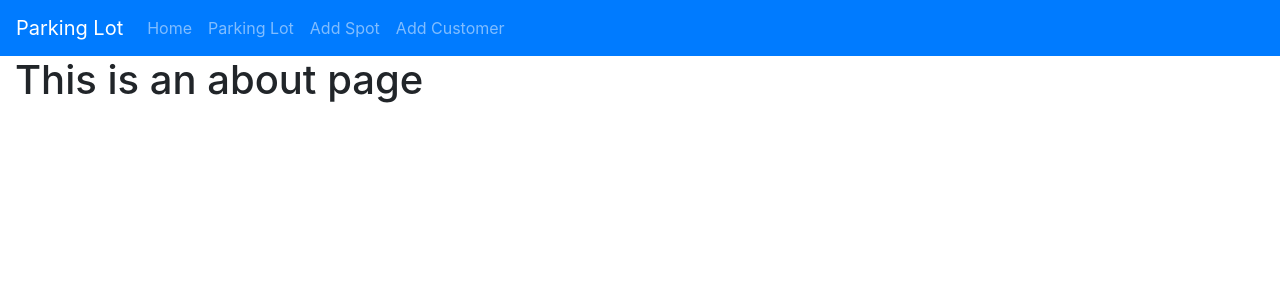
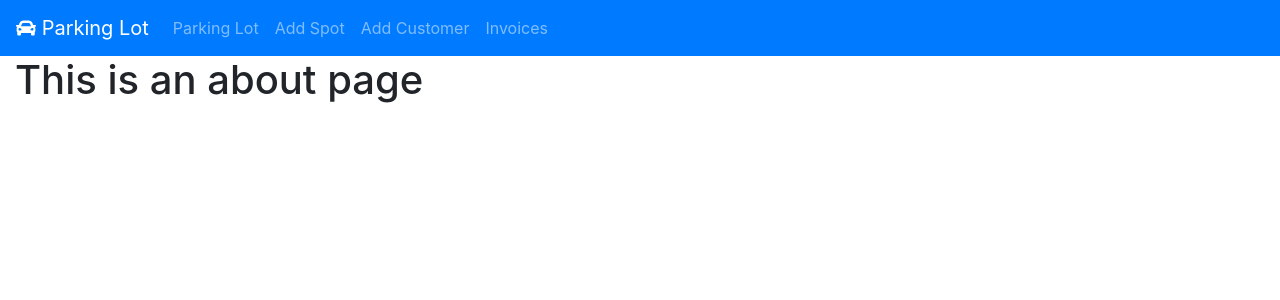
Before and after one commit to LarisMahmutaj/parking-lot, a Vue app: page /#/about in a window 1280 px wide. Shown: the top 300 px of the page. Built offline with nearby package versions, Linux system fonts and the light colour scheme.

Commit message:
Added Invoices component with its functionality

```diff
--- a/config/server.js
+++ b/config/server.js
@@ -5,6 +5,7 @@ const mongoose = require("mongoose")
 const config = require("./DB")
 const spots = require("../routes/spots")
 const customers = require("../routes/customers")
+const invoices = require("../routes/invoices")
 
 mongoose.Promise = global.Promise
 mongoose.connect(config.DB)
@@ -14,6 +15,7 @@ app.use(bodyParser.json())
 app.use(cors())
 app.use("/spots", spots)
 app.use("/customers", customers)
+app.use("/invoices", invoices)
 
 var port = process.env.PORT || 4000
 
--- /dev/null
+++ b/src/components/Invoices/Invoices.vue
@@ -0,0 +1,44 @@
+<template>
+	<div>
+		<table class="table table-hover my-5">
+			<thead class="thead-dark">
+				<tr>
+					<th scope="col">ID</th>
+					<th scope="col">Spot ID</th>
+					<th scope="col">Start Time</th>
+					<th scope="col">End Time</th>
+					<th scope="col">Receipt</th>
+				</tr>
+			</thead>
+			<tbody>
+				<tr v-for="invoice in allInvoices" :key="invoice.invoice_id">
+					<th scope="row">{{ invoice.invoice_id }}</th>
+					<td>{{ invoice.spot_id }}</td>
+					<td>{{ new Date(invoice.start_time).toLocaleString("en-GB") }}</td>
+					<td>{{ new Date(invoice.end_time).toLocaleString("en-GB") }}</td>
+					<td>{{ invoice.receipt.toFixed(2) }}€</td>
+				</tr>
+			</tbody>
+		</table>
+	</div>
+</template>
+
+<script>
+	/* eslint-disable */
+	import { mapGetters, mapActions } from "vuex";
+
+	export default {
+		name: "Invoices",
+
+		computed: mapGetters(["allInvoices"]),
+		created() {
+			this.fetchInvoices();
+		},
+		methods: {
+			...mapActions(["fetchInvoices"])
+		}
+	};
+</script>
+
+<style>
+</style>
--- a/src/components/Parking/ParkingLot.vue
+++ b/src/components/Parking/ParkingLot.vue
@@ -28,15 +28,11 @@
 <script>
 	/* eslint-disable */
 	import Spot from "./Spot";
-	import axios from "axios";
 	import { mapGetters, mapActions } from "vuex";
 
 	export default {
 		name: "ParkingLot",
 		computed: mapGetters(["freeSpots", "occupiedSpots"]),
-		data() {
-			return {};
-		},
 		components: {
 			Spot: Spot
 		},
@@ -54,6 +50,7 @@
 		width: 100%;
 		height: 100%;
 		display: flex;
+		align-content: baseline;
 		flex-wrap: wrap;
 	}
 
--- a/src/components/Parking/Spot.vue
+++ b/src/components/Parking/Spot.vue
@@ -73,6 +73,6 @@
 <style scoped>
 	.card {
 		margin: 10px;
-		width: 210px;
+		width: 228px;
 	}
 </style>
--- a/src/components/Parking/SpotDetails.vue
+++ b/src/components/Parking/SpotDetails.vue
@@ -65,12 +65,12 @@
 			};
 		},
 		computed: {
-			...mapGetters(["spotDetails"])
+			...mapGetters(["spotDetails", "allInvoices"])
 		},
 		created() {},
 
 		methods: {
-			...mapActions(["getSpot", "updateSpot"]),
+			...mapActions(["getSpot", "updateSpot", "addInvoice"]),
 			async startSession() {
 				var updSpot = this.spotDetails;
 				updSpot.start_time = new Date();
@@ -83,12 +83,24 @@
 				});
 			},
 			async endSession() {
-				var updSpot = this.spotDetails;
+				//End Session
+				const updSpot = { ...this.spotDetails };
 				updSpot.start_time = null;
 				updSpot.status = "Free";
 				alert("Receipt: " + updSpot.receipt.toFixed(2) + "€");
 				updSpot.receipt = 0;
 
+				//Set Invoice
+				var invoiceId = this.allInvoices.length + 1;
+				var invoice = {
+					invoice_id: invoiceId,
+					spot_id: this.spotDetails.spot_id,
+					start_time: new Date(this.spotDetails.start_time),
+					end_time: new Date(),
+					receipt: this.spotDetails.receipt
+				};
+
+				await this.addInvoice(invoice);
 				await this.updateSpot(updSpot);
 				this.$router.push({
 					name: "parking-lot"
--- a/src/components/layout/Navbar.vue
+++ b/src/components/layout/Navbar.vue
@@ -1,6 +1,8 @@
 <template>
 	<nav class="navbar sticky-top navbar-expand-lg navbar-dark bg-primary">
-    <router-link class="navbar-brand" to="/">Parking Lot</router-link>
+		<router-link class="navbar-brand" to="/parking-lot"
+			><i class="fas fa-car"></i> Parking Lot</router-link
+		>
 		<button
 			class="navbar-toggler"
 			type="button"
@@ -15,16 +17,24 @@
 		<div class="collapse navbar-collapse" id="navbarColor01">
 			<ul class="navbar-nav mr-auto">
 				<li class="nav-item">
-          <router-link class="nav-link" :to="{name: 'home'}">Home</router-link>
+					<router-link class="nav-link" :to="{ name: 'parking-lot' }"
+						>Parking Lot</router-link
+					>
 				</li>
 				<li class="nav-item">
-          <router-link class="nav-link" :to="{name: 'parking-lot'}">Parking Lot</router-link>
+					<router-link class="nav-link" :to="{ name: 'new-spot' }"
+						>Add Spot</router-link
+					>
 				</li>
 				<li class="nav-item">
-          <router-link class="nav-link" :to="{name: 'new-spot'}">Add Spot</router-link>
+					<router-link class="nav-link" :to="{ name: 'new-customer' }"
+						>Add Customer</router-link
+					>
 				</li>
 				<li class="nav-item">
-          <router-link class="nav-link" :to="{name: 'new-customer'}">Add Customer</router-link>
+					<router-link class="nav-link" :to="{ name: 'invoices' }"
+						>Invoices</router-link
+					>
 				</li>
 			</ul>
 		</div>
--- a/src/router/index.js
+++ b/src/router/index.js
@@ -5,7 +5,7 @@ import ParkingLot from "../components/Parking/ParkingLot"
 import NewSpot from "../components/Parking/NewSpot"
 import NewCustomer from "../components/Customers/NewCustomer"
 import SpotDetails from "../components/Parking/SpotDetails"
-
+import Invoices from "../components/Invoices/Invoices"
 Vue.use(VueRouter)
 
 const routes = [
@@ -42,6 +42,11 @@ const routes = [
     path: "/spot-details",
     name: "spot-details",
     component: SpotDetails
+  },
+  {
+    path: "/invoices",
+    name: "invoices",
+    component: Invoices
   }
 ]
 
--- a/src/store/index.js
+++ b/src/store/index.js
@@ -1,13 +1,14 @@
 import Vuex from "vuex"
 import Vue from "vue"
 import spots from "./modules/spots"
-
+import invoices from "./modules/invoices"
 //Load Vuex
 Vue.use(Vuex)
 
 //Create Store
 export default new Vuex.Store({
   modules: {
-    spots
+    spots,
+    invoices
   }
 })
--- /dev/null
+++ b/src/store/modules/invoices.js
@@ -0,0 +1,40 @@
+import axios from "axios"
+
+const state = {
+  invoices: []
+}
+
+const getters = {
+  allInvoices: state => state.invoices
+}
+
+const actions = {
+  async fetchInvoices({ commit }) {
+    const response = await axios.get("http://localhost:4000/invoices")
+
+    commit("setInvoices", response.data)
+  },
+
+  async addInvoice({ commit }, invoice) {
+    const response = await axios.post("http://localhost:4000/invoices", invoice)
+
+    commit("newInvoice", response.data)
+  }
+}
+
+const mutations = {
+  setInvoices: (state, invoices) => {
+    state.invoices = invoices
+  },
+
+  newInvoice: (state, invoice) => {
+    state.invoices.push(invoice)
+  }
+}
+
+export default {
+  state,
+  getters,
+  actions,
+  mutations
+}
--- a/src/store/modules/spots.js
+++ b/src/store/modules/spots.js
@@ -1,5 +1,3 @@
-/*eslint-disable*/
-
 import axios from "axios"
 
 const state = {
@@ -43,8 +41,10 @@ const actions = {
 }
 
 const mutations = {
-  setSpots: (state, spots) => (state.spots = spots),
-
+  setSpots: (state, spots) => {
+    state.spots = spots
+  },
+  /* eslint-disable */
   setSpot: (state, spot) => {
     if (spot.start_time !== null) {
       var currentTime = new Date()
@@ -53,10 +53,10 @@ const mutations = {
         Math.abs(currentTime - startTime) / (60 * 60 * 1000)
       )
       spot.receipt = hours * spot.price
+      spot.start_time = startTime
     } else {
       spot.receipt = 0
     }
-
     state.spotDetails = spot
   },
 
```
Also changed, not shown: models/Invoice.js (added, +11 -0 lines), routes/invoices.js (renamed from routes/spots.js, +12 -12 lines). Lines whose indentation alone changed are shown as unchanged.
